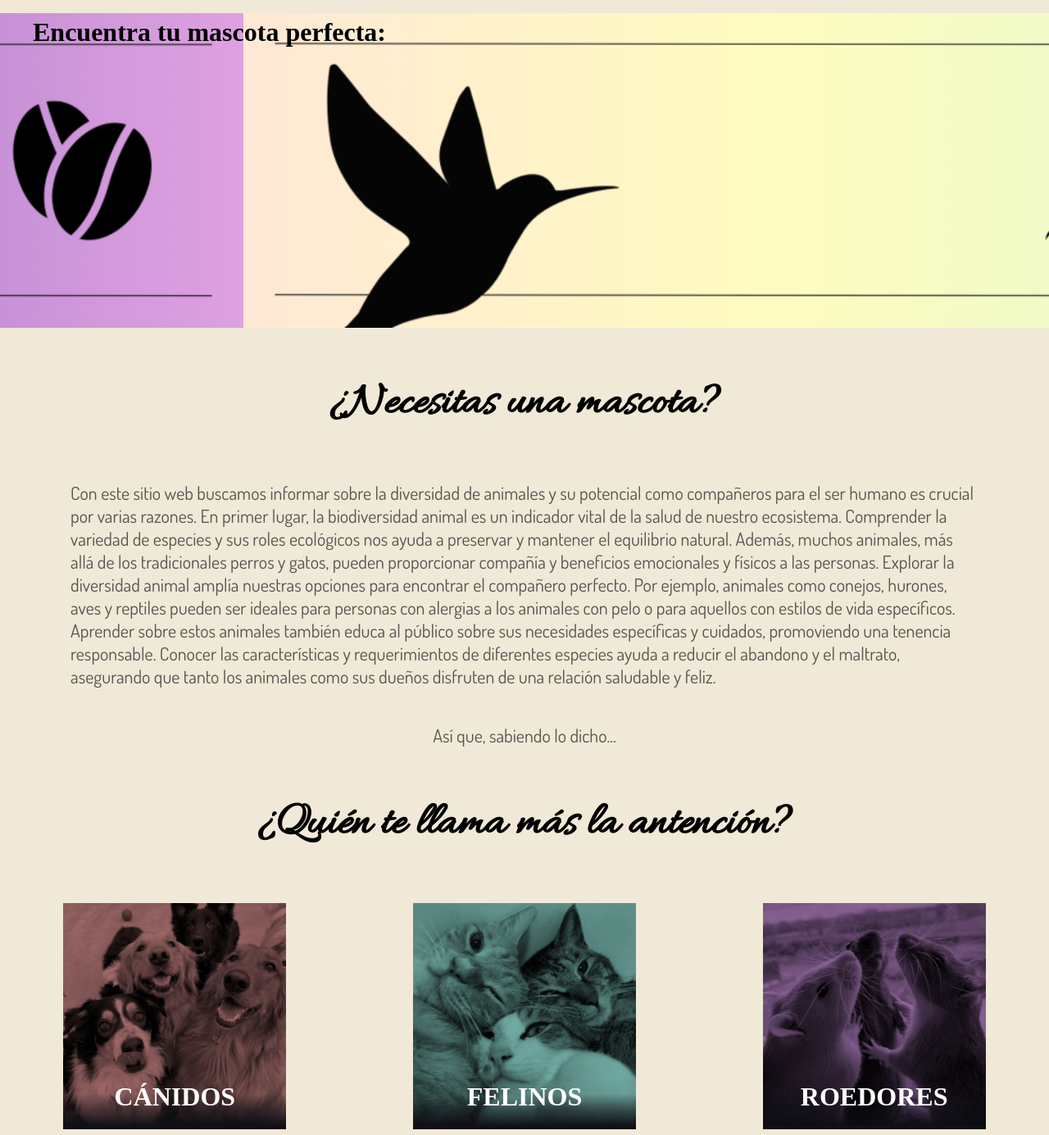
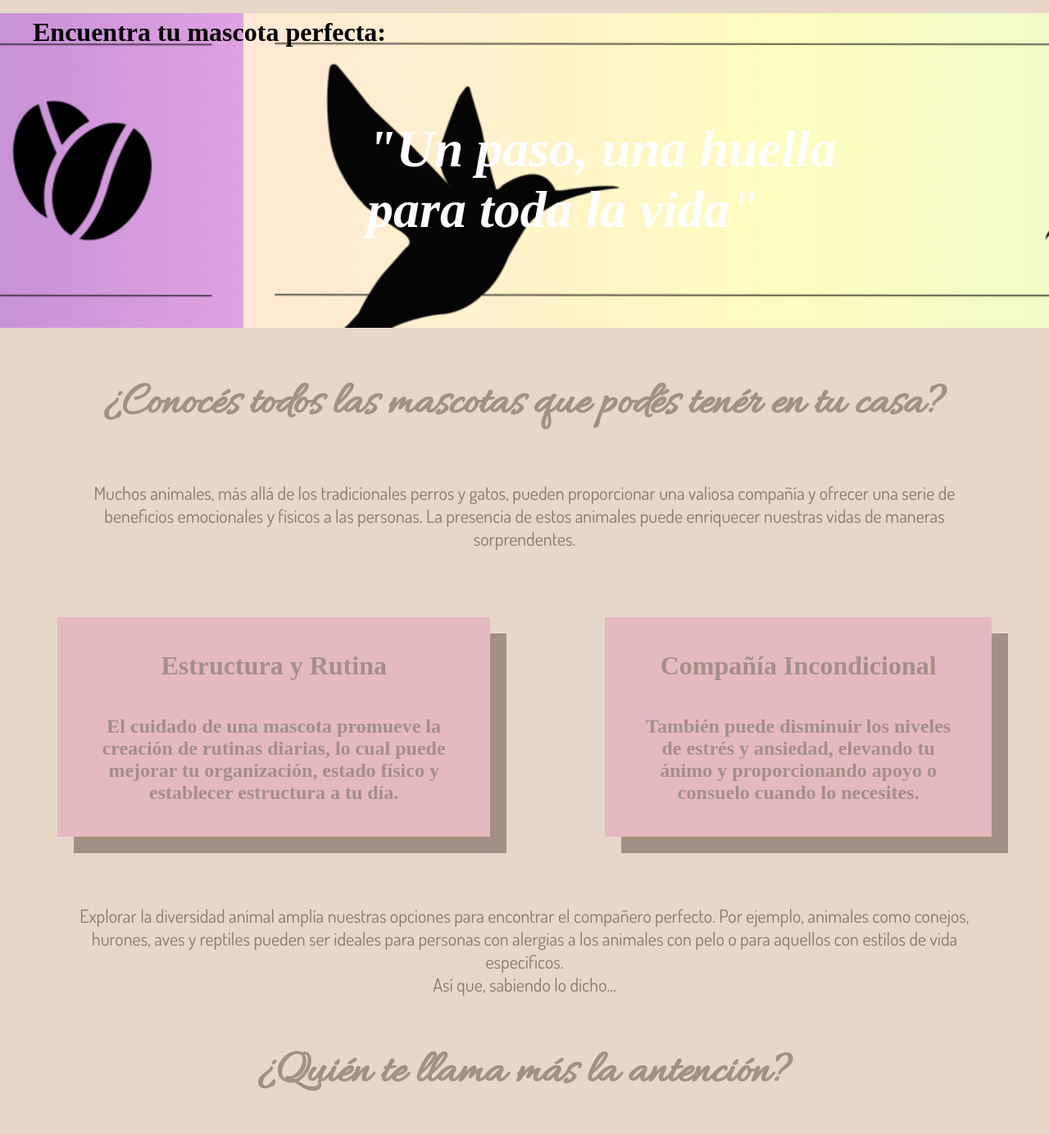
Before and after one commit to PriRum/MascotasExoticas, a plain HTML site: page index.html in a window 1280 px wide. Shown: the top 1385 px of the page at 82% size. Drawn offline with Linux system fonts and the light colour scheme; a web font is replaced by a local one.

Commit message:
VAMOS QUE SE PUEDE

```diff
--- a/index.html
+++ b/index.html
@@ -11,9 +11,9 @@
 
 </head>
 <body>
-
     <div class="slider-frame">
-        <div class="slider-info"><h1>Encuentra tu mascota perfecta:</h1></div>
+        <div class="slider_info"><h1>Encuentra tu mascota perfecta:</h1></div>
+        <div class="eslogan"><h1>"Un paso, una huella <br> para toda la vida"</h1></div>
         <ul>
             <li>
                 <img src="./img/bannerCANINO.webp">
@@ -43,13 +43,34 @@
     </div>
 
 
-    <div class="titulo1"><H1>¿Necesitas una mascota?</H1></div>
-    <div class="explicacion1"> <p>Con este sitio web buscamos informar sobre la diversidad de animales y su potencial como compañeros para el ser humano es crucial por varias razones. En primer lugar, la biodiversidad animal es un indicador vital de la salud de nuestro ecosistema. Comprender la variedad de especies y sus roles ecológicos nos ayuda a preservar y mantener el equilibrio natural. Además, muchos animales, más allá de los tradicionales perros y gatos, pueden proporcionar compañía y beneficios emocionales y físicos a las personas.
-        Explorar la diversidad animal amplía nuestras opciones para encontrar el compañero perfecto. Por ejemplo, animales como conejos, hurones, aves y reptiles pueden ser ideales para personas con alergias a los animales con pelo o para aquellos con estilos de vida específicos.
-        Aprender sobre estos animales también educa al público sobre sus necesidades específicas y cuidados, promoviendo una tenencia responsable. Conocer las características y requerimientos de diferentes especies ayuda a reducir el abandono y el maltrato, asegurando que tanto los animales como sus dueños disfruten de una relación saludable y feliz.
-        </p></div>
-    <div class="explicacion1"> <p>Así que, sabiendo lo dicho...</p></div>
-    <div class="ja"><H1>¿Quién te llama más la antención?</H1></div>
+    <div class="titulos">
+        <H1>¿Conocés todos las mascotas que podés tenér en tu casa?</H1>
+    </div>
+    <div class="explicacion1">
+        <p>
+            Muchos animales, más allá de los tradicionales perros y gatos, pueden proporcionar una valiosa compañía y ofrecer una serie de beneficios emocionales y físicos a las personas. La presencia de estos animales puede enriquecer nuestras vidas de maneras sorprendentes.
+        </p>
+    </div>
+
+    <div class="razones">
+        <div class="cajaR">
+            <div class="razonesT"><h1>Estructura y Rutina</h1></div>
+            <div class="razonesT"><h2>El cuidado de una mascota promueve la creación de rutinas diarias, lo cual puede mejorar tu organización, estado físico y establecer estructura a tu día.</h2></div>
+        </div>
+        <div class="cajaR">
+            <div class="razonesT"><h1>Compañía Incondicional</h1></div>
+            <div class="razonesT"><h2>También puede disminuir los niveles de estrés y ansiedad, elevando tu ánimo y proporcionando apoyo o consuelo cuando lo necesites.</h2></div>
+        </div>
+    </div>
+
+    </div>
+    <div class="explicacion1">
+        <p>
+            Explorar la diversidad animal amplía nuestras opciones para encontrar el compañero perfecto. Por ejemplo, animales como conejos, hurones, aves y reptiles pueden ser ideales para personas con alergias a los animales con pelo o para aquellos con estilos de vida específicos. <br>
+            Así que, sabiendo lo dicho...
+        </p>
+    </div>
+    <div class="titulos"><H1>¿Quién te llama más la antención?</H1></div>
 
     <div class="animales">
         <a href="google.com" target="_blank">
--- a/style.css
+++ b/style.css
@@ -6,48 +6,80 @@
     --card-width: calc(var(--card-height) / 1.5);
 }
 
-
 body {
     margin: 0;
     display: flex;
     flex-direction: column;
     justify-content: center;
     align-items: center;
-    background: #F0E9D7;
+    background: #E7D7C9;
+    color: #A38F85;
 }
 
-
-.ja{
+.titulos{
+    font-family:allura;
     font-size: 28px;
-    font-family:allura;
 }
 
-.titulo1{
-    font-family:allura;
-    font-size: 28px;
+.razones {
+    display: flex;
+    flex-direction: row;
+    text-align: center;
+}
+
+.cajaR {
+    display: flex;
+    flex-direction: column;
+    background-color: #e5b9c0;
+    align-items:center;
+    justify-content: space-evenly;
+    perspective: 2000px;
+    padding: 20px 40px 20px 40px;
+    margin: 60px 70px 60px 70px;
+    box-shadow: 20px 20px
+}
+.cajaR:hover {
+    transition: 0.3s;
+    transform: translateY(-10px);
+    background-color: #e6b1ba;
+    color: #806f61;
 }
 
 .explicacion1{
     position: relative;
     display: flex;
+    text-align: center;
     justify-content: center;
     align-items: flex-end;
     padding: 0 36px;
     margin: 0 50px;
     font-family:dosis;
-    color: #585252;
+    color: #8a766c;
     font-size: 22px;
 }
 
+
 .slider-frame {
-	width: 1280px;
+    position: relative;
+	width: auto;
     height: auto;
 	overflow: hidden;
 }
 
-.slider-info{
+.slider_info{
+    width: auto;
+    height: auto;
     padding: 0 40px;
+    color: black;
     position: absolute;
+}
+
+.eslogan{
+    color: #ffffff;
+    font-style: italic;
+    position: absolute;
+    padding: 8% 0 0 35%;
+    font-size: xx-large;
 }
 
 .slider-frame ul {
@@ -152,8 +184,7 @@ body {
 .wrapper::before {
     top: 0;
     height: 100%;
-    background-image: linear-gradient(to top,
-    transparent 46%,
+    background-image: linear-gradient(to top, transparent 46%,
     rgba(12, 13, 19, 0.5) 68%,
     rgba(12, 13, 19) 97%);
 }
```
